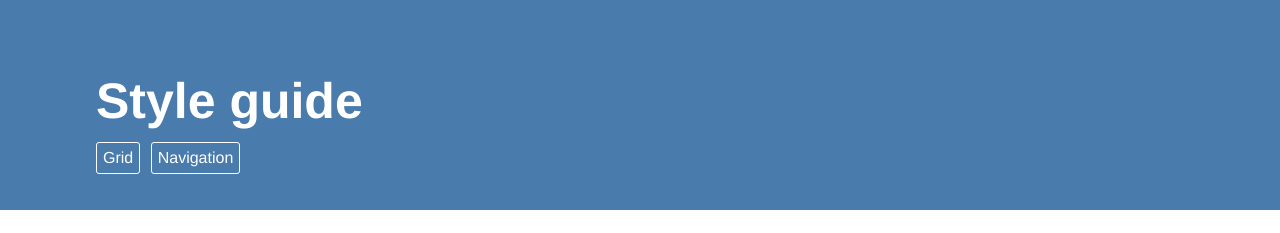
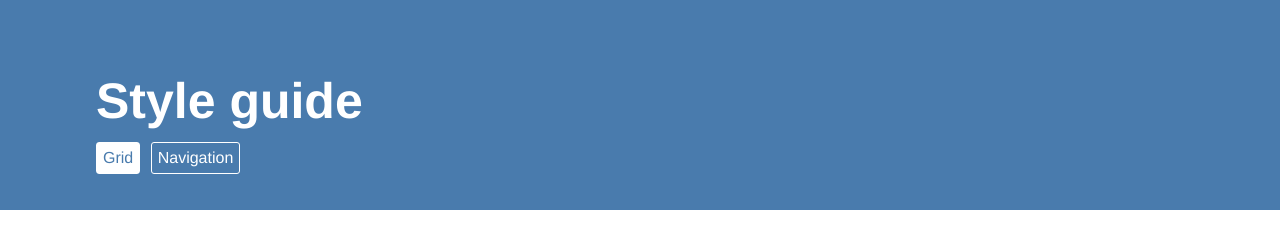
Before and after one commit to tombooth/style-guide, a plain HTML site: page index.html in a window 1280 px wide. In both pictures the pointer is over the link "Grid". Shown: the top 233 px of the page. Drawn offline with nearby package versions, Linux system fonts and the light colour scheme; files that its build step writes are made by us from their sources.

Commit message:
Add hover state to header nav

```diff
--- a/src/base/colours.scss
+++ b/src/base/colours.scss
@@ -8,9 +8,13 @@ header {
       border: 1px solid $white;
       border-radius: 3px;
       a {
-        color: white;
+        color: $white;
         text-decoration: none;
         padding: $spacing-unit;
+        &:hover {
+          background-color: $white;
+          color: $blue;
+        }
       }
     }
   }
```
